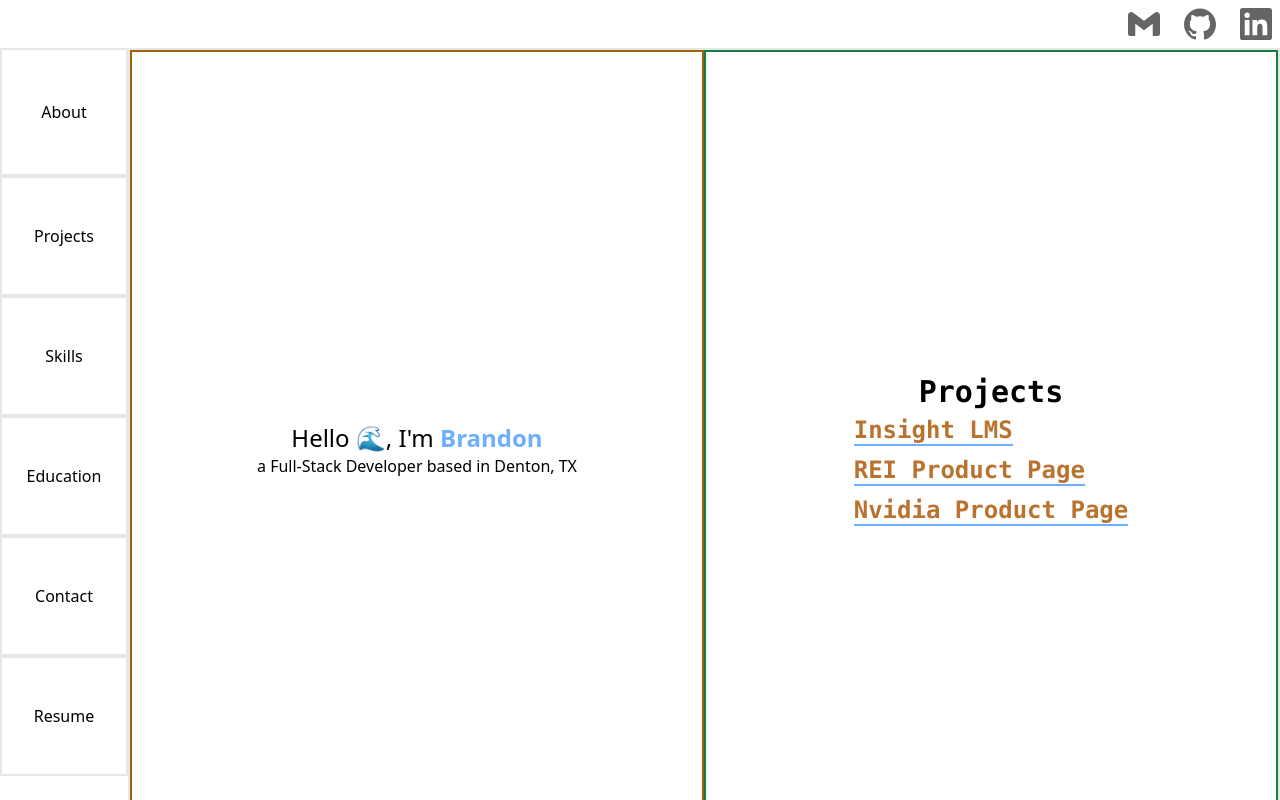
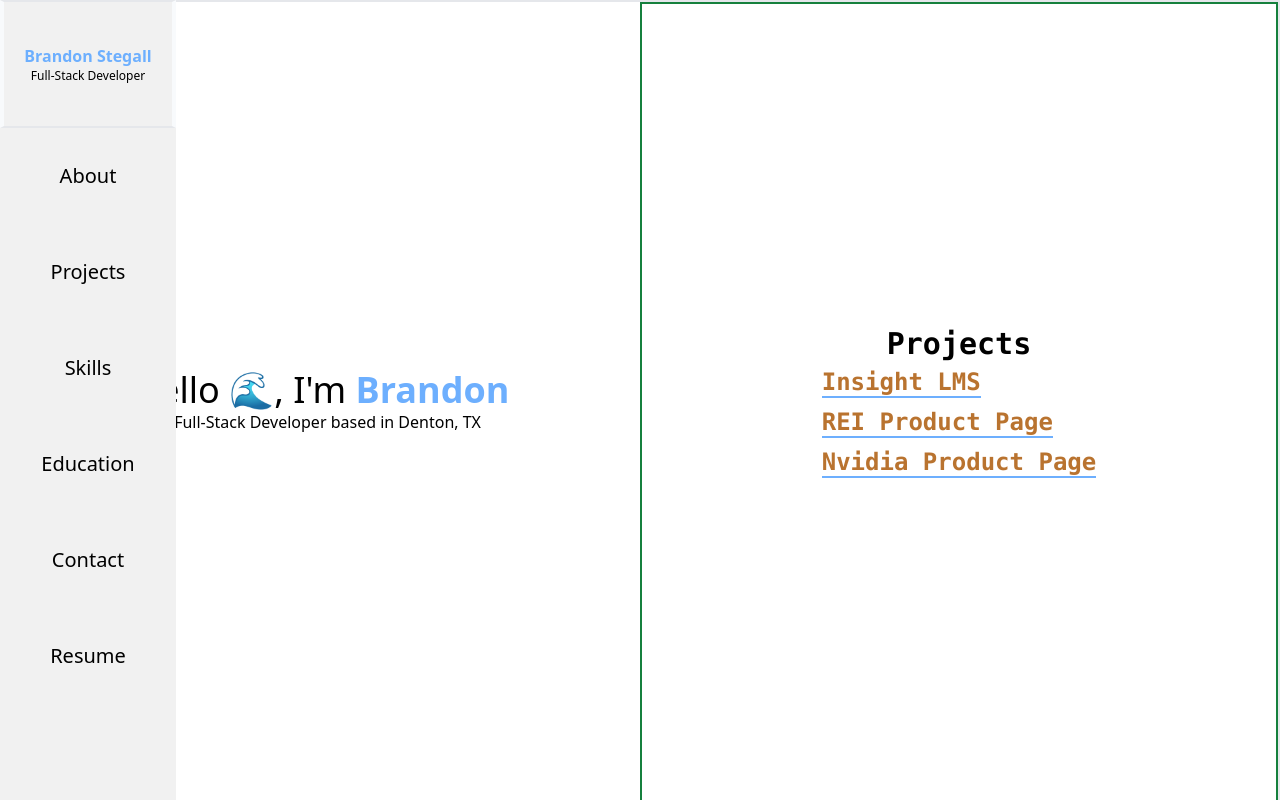
Before and after one commit to BAL17/Portfolio, a React (Vite) app in the folder vite-project/: page / in a window 1280 px wide. Shown: the top 800 px of the page. Built offline with nearby package versions, Linux system fonts and the light colour scheme.

Commit message:
fix sidebar width and changed the style

```diff
--- a/vite-project/src/LandingPage/LandingPage.jsx
+++ b/vite-project/src/LandingPage/LandingPage.jsx
@@ -1,32 +1,30 @@
 import React from "react";
-import Header from "./Header/Header";
+import SideBar from "./SideBar/SideBar";
+import AboutMe from "./Mainbody/AboutMe";
+import ProjectDisplay from "./ProjectSection/ProjectDisplay";
+import Contact from "./Mainbody/Contact";
 import Footer from "./Footer/Footer";
-import MainBody from "./Mainbody/MainBody";
-import ProjectDisplay from "./ProjectSection/ProjectDisplay";
-import SideBar from "./SideBar/SideBar";
 import "./LandingPage.css";
 
 const LandingPage = () => {
   return (
     <>
       <div className="flex flex-col h-screen">
-        <div
-          id="HeaderSection"
-          className="flex flex-nowrap justify-end h-fit p-2"
-        >
-          <Header />
-        </div>
 
         <div className="flex-1 flex ">
           <SideBar />
 
           <div className="flex-1 overflow-y-auto">
             <div className="flex border-2 h-fit w-full ">
-              <MainBody />
+              <AboutMe />
             </div>
 
             <div className="flex">
               <ProjectDisplay />
+            </div>
+
+            <div>
+              <Contact/>
             </div>
           </div>
         </div>
--- a/vite-project/src/LandingPage/Mainbody/MainBody.jsx
+++ b/vite-project/src/LandingPage/Mainbody/AboutMe.jsx
@@ -1,12 +1,10 @@
-import SideBar from "../SideBar/SideBar";
-
-const MainBody = () => {
+const AboutMe = () => {
   return (
     <>
       {/* THIS WILL BE LEFT SIDE DIV FOR INTRO */}
-      <div className=" flex flex-col justify-center items-center border-2 border-yellow-700 h-screen w-1/2">
+      <div className=" flex flex-col justify-center items-center  h-screen w-1/2">
         <div className="flex">
-          <h1 className="text-2xl text-black">
+          <h1 className="text-4xl text-black">
             Hello 🌊, I'm <strong className="text-skyblue">Brandon</strong>
           </h1>
         </div>
@@ -36,4 +34,4 @@
   );
 };
 
-export default MainBody;
+export default AboutMe;
--- a/vite-project/src/LandingPage/Header/Header.jsx
+++ b/vite-project/src/LandingPage/Mainbody/Contact.jsx
@@ -3,11 +3,11 @@
 import Gmail from "../../assets/gmail.svg";
 import LinkedIn from "../../assets/linkedin.svg";
 import Doc from "../../assets/document-text-outline.svg";
-const Header = () => {
+const Contact = () => {
   return (
     <>
       {/* DIV FOR ICONS */}
-      <div className="flex gap-6 opacity-60">
+      <div className="flex gap-2 opacity-60">
         <a
           href="mailto:brandonws20@gmail.com"
           target="_blank"
@@ -43,4 +43,4 @@
   );
 };
 
-export default Header;
+export default Contact;
--- a/vite-project/src/LandingPage/SideBar/SideBar.jsx
+++ b/vite-project/src/LandingPage/SideBar/SideBar.jsx
@@ -1,41 +1,47 @@
+
+import SideBarHeader from "./SideBarHeader.jsx";
+
 const SideBar = () => {
   return (
     <>
-      <div className="flex flex-col w-32">
-        <aside className="fixed h-full w-32 overflow-y-auto">
+      <div className="flex flex-col">
+        <aside className="fixed h-full w-44 overflow-y-auto bg-[#f1f1f1] ">
+          <div className="flex flex-col justify-center items-center border-2 h-32 p-1 cursor-pointer hover:border-x-4 border-x-slate-50">
+            <SideBarHeader />
+          </div>
           <div
             id="about"
-            className="flex justify-center items-center border-2 h-32 w-full "
+            className="flex justify-center items-center h-24 w-full text-xl cursor-pointer hover:border-x-4 border-indigo-500"
           >
             <h1>About</h1>
           </div>
           <div
             id="projects"
-            className=" flex justify-center items-center border-2 h-[7.5rem] w-full"
+            className=" flex justify-center items-center  h-24 w-full text-xl cursor-pointer hover:border-x-4 border-indigo-500"
           >
             <h1>Projects</h1>
           </div>
           <div
             id="skills"
-            className="flex justify-center items-center border-2 h-[7.5rem] w-full"
+            className="flex justify-center items-center  h-24 w-full text-xl cursor-pointer hover:border-x-4 border-indigo-500"
           >
             <h1>Skills</h1>
           </div>
           <div
             id="education"
-            className="flex justify-center items-center border-2 h-[7.5rem] w-full"
+            className="flex justify-center items-center  h-24 w-full text-xl cursor-pointer hover:border-x-4 border-indigo-500"
           >
             <h1>Education</h1>
           </div>
           <div
             id="contact"
-            className="flex justify-center items-center border-2 h-[7.5rem] w-full"
+            className="flex justify-center items-center  h-24 w-full text-xl cursor-pointer hover:border-x-4 border-indigo-500"
           >
             <h1>Contact</h1>
           </div>
           <div
             id="resume"
-            className="flex justify-center items-center border-2 h-[7.5rem] w-full"
+            className="flex justify-center items-center  h-24 w-full text-xl cursor-pointer hover:border-x-4 border-indigo-500"
           >
             <h1>Resume</h1>
           </div>
--- /dev/null
+++ b/vite-project/src/LandingPage/SideBar/SideBarHeader.jsx
@@ -0,0 +1,17 @@
+const SideBarHeader = () => {
+    return (
+      <>
+        <div className="flex ">
+          <h1 className="text-1xl">
+            <strong className="text-skyblue"> Brandon Stegall </strong>
+          </h1>
+            </div>
+
+        <div className="flex ">
+          <h2 className="text-xs"> Full-Stack Developer </h2>
+        </div>
+      </>
+    );
+}
+
+export default SideBarHeader
```
